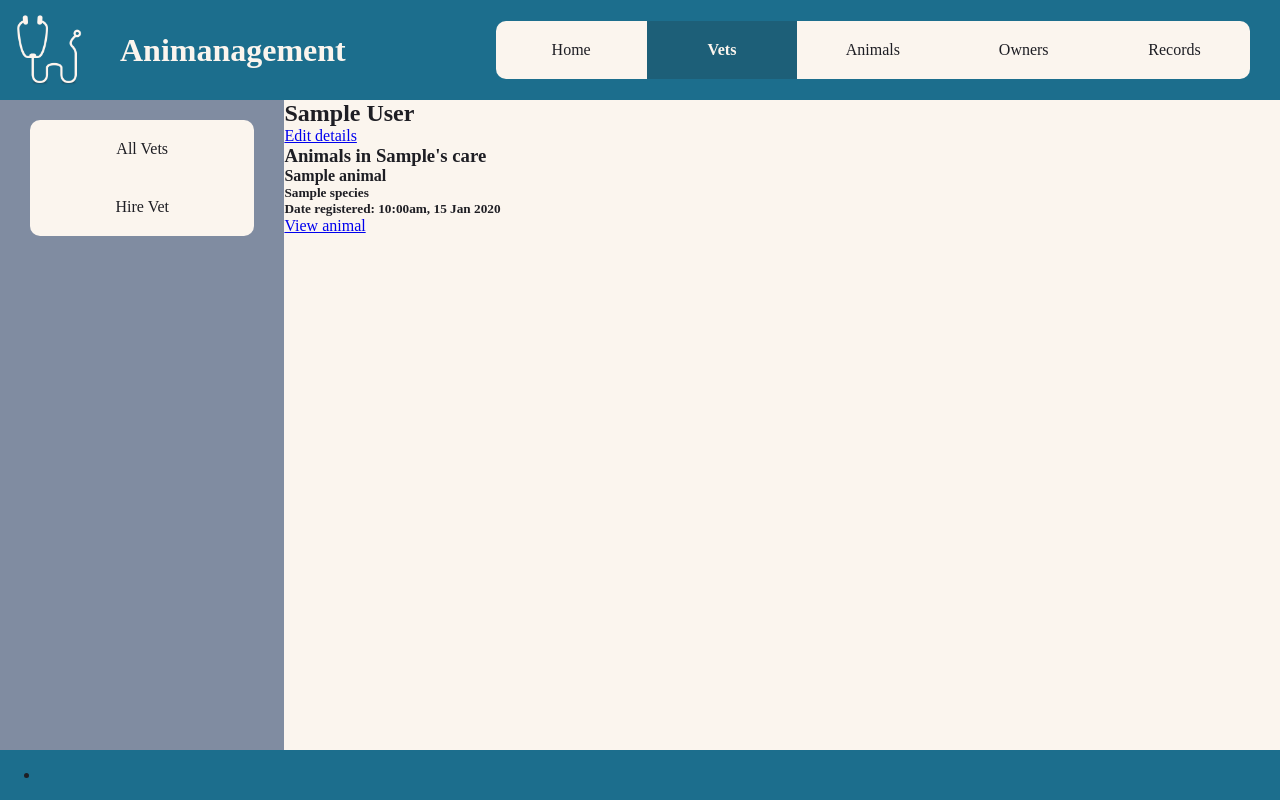
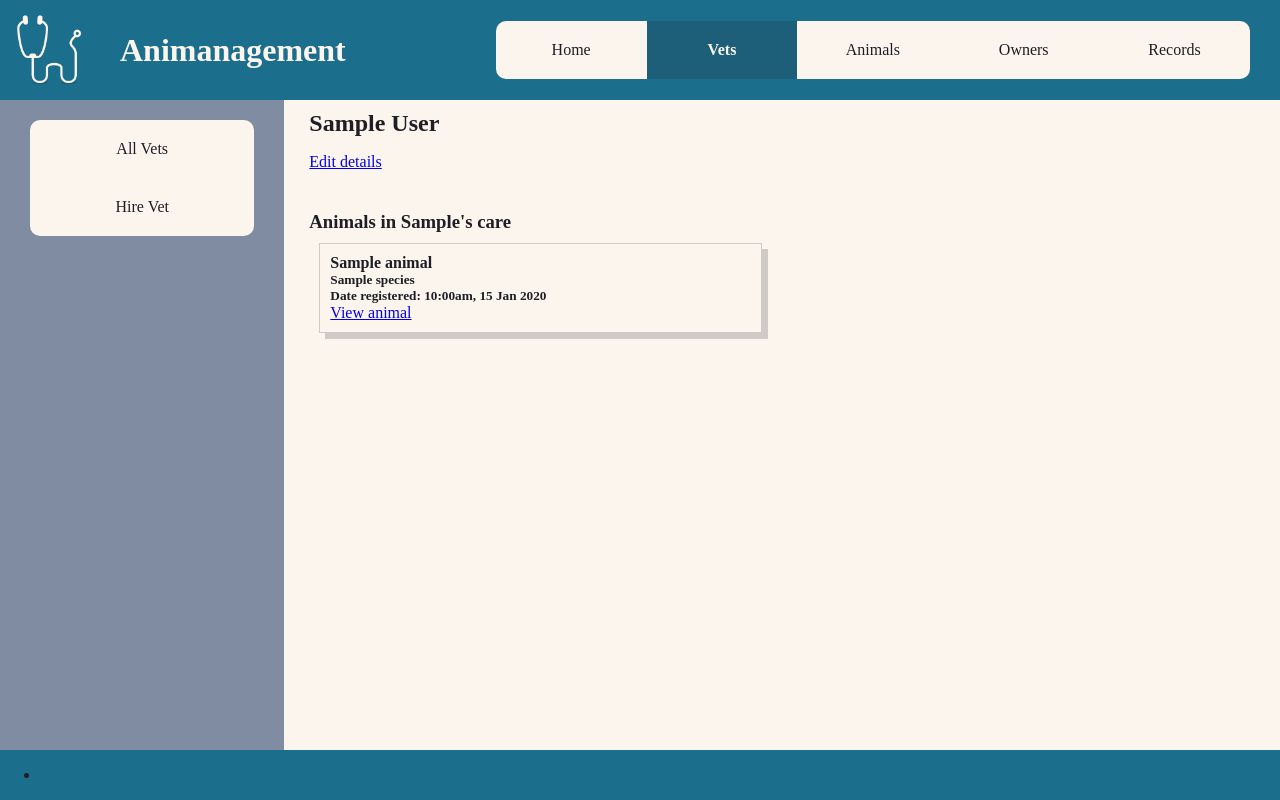
Before and after one commit to JnnyRdng/animanagement, a Flask app: page /vets/1 in a window 1280 px wide. Run offline with Flask 2, Linux system fonts and the light colour scheme; a database or web service that is not in the repository returns one stand-in record (values such as "Sample title"); some libraries are stand-ins or nearby versions; some web fonts are replaced.

Commit message:
more styling on vets

```diff
--- /dev/null
+++ b/static/css/vets/show.css
@@ -0,0 +1,54 @@
+.show-single {
+    margin: 10px auto;
+    width: 95%;
+}
+
+.show-single>header {
+    grid-area: header;
+}
+
+.show-single>main {
+    grid-area: main;
+}
+
+.show-single>aside {
+    grid-area: aside;
+}
+
+.show-single>footer {
+    grid-area: footer;
+    display: flex;
+    flex-flow: row;
+    justify-content: space-evenly;
+}
+
+#animals {
+    grid-area: section;
+    margin-top: 40px;
+}
+
+#animals>article {
+    display: flex;
+    flex-flow: column;
+}
+
+#animals>article>main {
+    display: grid;
+    grid-template-columns: 1fr 1fr;
+    gap: 40px 40px;
+    align-content: start;
+    align-items: start;
+    padding: 10px;
+}
+
+#animals>article>main>section {
+    border: 1px solid var(--black-transp);
+    padding: 10px;
+    box-shadow: 6px 6px 0px var(--black-transp);
+}
+
+#animals>article>main>section>p {
+    padding: 10px 14px 30px;
+    background-color: var(--snow);
+    border: 1px solid var(--black-transp);
+}
--- a/templates/animals/edit.html
+++ b/templates/animals/edit.html
@@ -1,7 +1,7 @@
 {% extends 'animals/base.html' %}
 
 {% block page_css %}
-<link rel="stylesheet" href=" {{ url_for('static', filename='css/animals/form.css') }} ">
+<link rel="stylesheet" href=" {{ url_for('static', filename='css/form.css') }} ">
 {% endblock page_css %}
 
 {% block content %}
--- a/templates/animals/new.html
+++ b/templates/animals/new.html
@@ -1,7 +1,7 @@
 {% extends 'animals/base.html' %}
 {% set sidenav = "new" %}
 {% block page_css %}
-<link rel="stylesheet" href=" {{ url_for('static', filename='css/animals/form.css') }} ">
+<link rel="stylesheet" href=" {{ url_for('static', filename='css/form.css') }} ">
 {% endblock page_css %}
 
 {% block content %}
--- a/templates/vets/base.html
+++ b/templates/vets/base.html
@@ -4,14 +4,17 @@
 
 {% block css %}
 <link rel="stylesheet" href="{{ url_for('static', filename='css/vets/style.css') }}">
+{% block page_css %}
+
+{% endblock page_css %}
 {% endblock css %}
 
 
 {% block side_nav %}
 <nav class="side-nav">
   <ul>
-    <li><a href="/vets">All Vets</a></li>
-    <li><a href="/vets/new">Hire Vet</a></li>
+    <li {% if sidenav == "all" %}class="active" {% endif %}><a href="/vets">All Vets</a></li>
+    <li {% if sidenav == "new" %}class="active" {% endif %}><a href="/vets/new">Hire Vet</a></li>
   </ul>
 </nav>
 {% endblock side_nav %}
--- a/templates/vets/index.html
+++ b/templates/vets/index.html
@@ -1,5 +1,5 @@
 {% extends 'vets/base.html' %}
-
+{% set sidenav = "all" %}
 
 {% block content %}
 <article class="show-all">
--- a/templates/vets/show.html
+++ b/templates/vets/show.html
@@ -1,14 +1,26 @@
 {% extends 'vets/base.html' %}
 
-
+{% block page_css %}
+<link rel="stylesheet" href=" {{ url_for('static', filename='css/vets/show.css') }} ">
+{% endblock page_css %}
 {% block content %}
 <article class="show-single">
-  <section>
+  <header>
     <h2>{{ vet.first_name }} {{ vet.last_name }}</h2>
+  </header>
+  <main>
+    <p>
       <a href="/vets/{{vet.id}}/edit">Edit details</a>
-    <aside>
+    </p>
+
+  </main>
+  <aside id="animals">
     {% if animals|length > 0 %}
+    <article>
+      <header>
         <h3>Animals in {{vet.first_name}}'s care</h3>
+      </header>
+      <main>
         {% for animal in animals %}
         <section>
           <h4>{{ animal.name }}</h4>
@@ -17,12 +29,17 @@
           <a href="/animals/{{animal.id}}">View animal</a>
         </section>
         {% endfor %}
+      </main>
+    </article>
+
     {% else %}
-      <section>
+    <article>
+      <header>
         <h3>No animals in {{vet.first_name}}'s care right now</h3>
-      </section>
+      </header>
+    </article>
+
     {% endif %}
   </aside>
-  </section>
 </article>
 {% endblock content %}
```
Also changed, not shown: templates/vets/edit.html (+14 -6 lines), templates/vets/new.html (+20 -9 lines), static/css/form.css (renamed from static/css/animals/form.css). Lines whose indentation alone changed are shown as unchanged.
